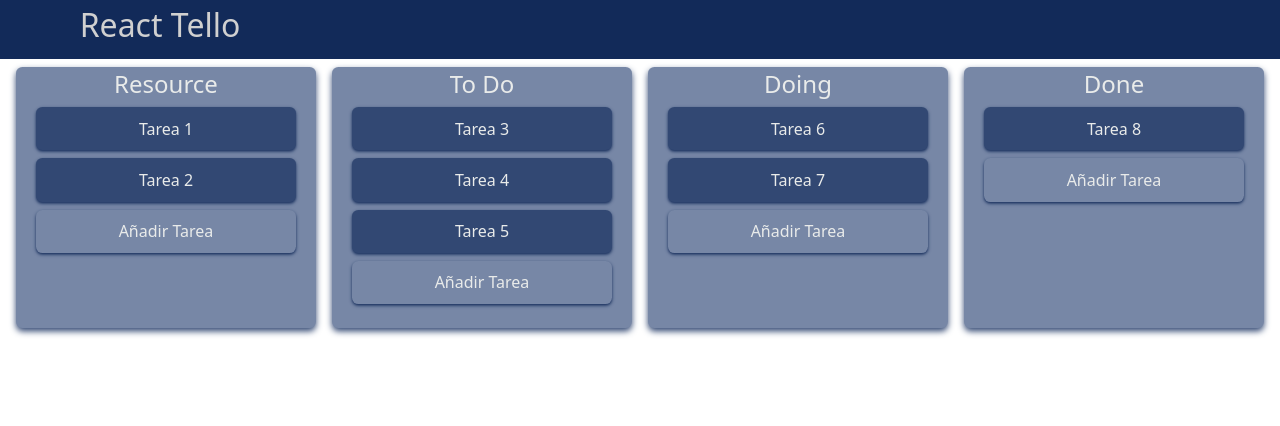
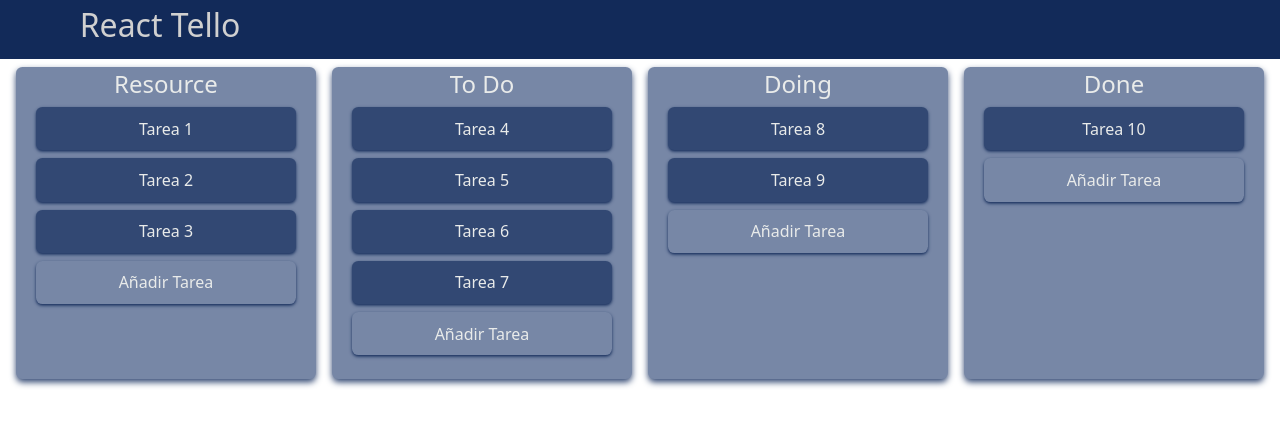
Before and after one commit to EliotHernandez/trello, a React (Create React App) app: page / in a window 1280 px wide. Shown: the top 426 px of the page. Built offline with nearby package versions, Linux system fonts and the light colour scheme.

Commit message:
Make tasks draggable and droppables

```diff
--- a/package.json
+++ b/package.json
@@ -13,6 +13,7 @@
     "react-dom": "^17.0.2",
     "react-router-dom": "^6.0.2",
     "react-scripts": "4.0.3",
+    "uuid": "^8.3.2",
     "web-vitals": "^1.1.2"
   },
   "scripts": {
--- a/src/App.js
+++ b/src/App.js
@@ -1,38 +1,12 @@
 import Header from './components/header/Header';
+import Lists from './components/lists/Lists';
 import './assets/_scss/app.scss';
 
 function App() {
     return (
         <div className="App">
             <Header />
-            <div className="container-fluid">
-                <div className="row lists">
-                    <div className="col resourceList">
-                        <h4>Resource</h4>
-                        <div className="tasks" draggable="true">Tarea 1</div>
-                        <div className="tasks" draggable="true">Tarea 2</div>
-                        <div className="addTasks">Añadir Tarea</div>
-                    </div>
-                    <div className="col toDoList">
-                        <h4>To Do</h4>
-                        <div className="tasks" draggable="true">Tarea 3</div>
-                        <div className="tasks" draggable="true">Tarea 4</div>
-                        <div className="tasks" draggable="true">Tarea 5</div>
-                        <div className="addTasks">Añadir Tarea</div>
-                    </div>
-                    <div className="col doingList">
-                        <h4>Doing</h4>
-                        <div className="tasks" draggable="true">Tarea 6</div>
-                        <div className="tasks" draggable="true">Tarea 7</div>
-                        <div className="addTasks">Añadir Tarea</div>
-                    </div>
-                    <div className="col doneList">
-                        <h4>Done</h4>
-                        <div className="tasks" draggable="true">Tarea 8</div>
-                        <div className="addTasks">Añadir Tarea</div>
-                    </div>
-                </div>
-            </div>
+            <Lists />
         </div>
     );
 }
--- a/src/assets/_scss/app.scss
+++ b/src/assets/_scss/app.scss
@@ -1,5 +1,3 @@
-@import '../../assets/_scss/colors.scss';
-
 .App {
     text-align: center;
 }
@@ -14,48 +12,3 @@
     font-size: calc(10px + 2vmin);
     color: white;
 }
-
-.lists {
-    padding: 0.5em;
-}
-
-.resourceList,
-.toDoList,
-.doingList,
-.doneList {
-    background-color: $solid;
-    color: $lightest;
-    padding: 0.2em;
-    margin: 0.5em;
-    border-radius: 0.4em;
-    padding-bottom: 1em;
-    box-shadow: 0em 0.2em 0.4em $dark;
-}
-
-.tasks {
-    background-color: $dark;
-    color: $lightest;
-    padding: 0.6em;
-    margin: 0.5em 0.5em;
-    border-radius: 0.4em;
-    box-shadow: 0em 0.1em 0.2em $darkest;
-}
-
-.tasks:hover {
-    background-color: $darkest;
-    transition: all 0.4s;
-    cursor: grab;
-}
-
-.addTasks {
-    padding: 0.6em;
-    margin: 0.5em 0.5em;
-    border-radius: 0.4em;
-    box-shadow: 0em 0.1em 0.2em $darkest;
-}
-
-.addTasks:hover {
-    background-color: $darkest;
-    transition: all 0.4s;
-    cursor: pointer;
-}
--- /dev/null
+++ b/src/components/lists/Lists.jsx
@@ -0,0 +1,128 @@
+import React, { useState } from "react";
+import { DragDropContext, Droppable, Draggable } from 'react-beautiful-dnd';
+import { v4 as uuidv4 } from 'uuid';
+import './Lists.scss';
+
+
+const tasksFromResource = [
+    { id: uuidv4(), text: 'Tarea 1' },
+    { id: uuidv4(), text: 'Tarea 2' },
+    { id: uuidv4(), text: 'Tarea 3' }
+];
+
+const tasksFromTodo = [
+    { id: uuidv4(), text: 'Tarea 4' },
+    { id: uuidv4(), text: 'Tarea 5' },
+    { id: uuidv4(), text: 'Tarea 6' },
+    { id: uuidv4(), text: 'Tarea 7' }
+];
+
+const tasksFromDoing = [
+    { id: uuidv4(), text: 'Tarea 8' },
+    { id: uuidv4(), text: 'Tarea 9' }
+];
+
+const tasksFromDone = [
+    { id: uuidv4(), text: 'Tarea 10' }
+];
+
+const initialLists = {
+    [uuidv4()]: {
+        title: "Resource",
+        tasks: tasksFromResource
+    },
+    [uuidv4()]: {
+        title: "To Do",
+        tasks: tasksFromTodo
+    },
+    [uuidv4()]: {
+        title: "Doing",
+        tasks: tasksFromDoing
+    },
+    [uuidv4()]: {
+        title: "Done",
+        tasks: tasksFromDone
+    }
+};
+
+
+const _draggAndDrop = (result, lists, setLists) => {
+    const { source, destination } = result;
+    if (!destination) {
+        return;
+    }
+    if (source.index === destination.index
+        && source.droppableId === destination.droppableId) {
+        return;
+    }
+
+    if (source.droppableId !== destination.droppableId) {
+        const sourceList = lists[source.droppableId];
+        const destList = lists[destination.droppableId];
+        const sourceTasks = [...sourceList.tasks];
+        const destTasks = [...destList.tasks];
+
+        const [removed] = sourceTasks.splice(source.index, 1);
+        destTasks.splice(destination.index, 0, removed);
+        setLists({
+            ...lists,
+            [source.droppableId]: {
+                ...sourceList,
+                tasks: sourceTasks
+            },
+            [destination.droppableId]: {
+                ...destList,
+                tasks: destTasks
+            }
+        });
+    } else {
+        const list = lists[source.droppableId];
+        const copiedTasks = [...list.tasks];
+        const [removed] = copiedTasks.splice(source.index, 1);
+        copiedTasks.splice(destination.index, 0, removed);
+        setLists({
+            ...lists,
+            [source.droppableId]: {
+                ...list,
+                tasks: copiedTasks
+            }
+        });
+    }
+};
+
+const Lists = props => {
+    const [lists, setLists] = useState(initialLists);
+
+    return (
+        <DragDropContext onDragEnd={(result) => _draggAndDrop(result, lists, setLists)}>
+            <div className="container-fluid" >
+                <div className="row lists">
+                    {Object.entries(lists).map(([id, list]) => {
+                        return (
+                            <Droppable droppableId={id} key={id}>
+                                {(droppableProvided) => (
+                                    <div {...droppableProvided.droppableProps} ref={droppableProvided.innerRef} className="col list">
+                                        <h4>{list.title}</h4>
+                                        {list.tasks?.map((task, index) => {
+                                            return (
+                                                <Draggable draggableId={task.id} index={index} key={task.id}>
+                                                    {(draggableProvided) => (
+                                                        <div {...draggableProvided.draggableProps} ref={draggableProvided.innerRef} {...draggableProvided.dragHandleProps} className="tasks" >{task.text}</div>
+                                                    )}
+                                                </Draggable>
+                                            );
+                                        })}
+                                        {droppableProvided.placeholder}
+                                        <div className="addTasks">Añadir Tarea</div>
+                                    </div>
+                                )}
+                            </Droppable>
+                        );
+                    })}
+                </div>
+            </div>
+        </DragDropContext>
+    )
+}
+
+export default Lists;
--- /dev/null
+++ b/src/components/lists/Lists.scss
@@ -0,0 +1,43 @@
+@import '../../assets/_scss/colors.scss';
+
+.lists {
+    padding: 0.5em;
+}
+
+.list {
+    background-color: $solid;
+    color: $lightest;
+    padding: 0.2em;
+    margin: 0.5em;
+    border-radius: 0.4em;
+    padding-bottom: 1em;
+    box-shadow: 0em 0.2em 0.4em $dark;
+}
+
+.tasks {
+    background-color: $dark;
+    color: $lightest;
+    padding: 0.6em;
+    margin: 0.5em 0.5em;
+    border-radius: 0.4em;
+    box-shadow: 0em 0.1em 0.2em $darkest;
+}
+
+.tasks:hover {
+    background-color: $darkest;
+    transition: all 0.4s;
+    cursor: grab;
+}
+
+.addTasks {
+    padding: 0.6em;
+    margin: 0.5em 0.5em;
+    border-radius: 0.4em;
+    box-shadow: 0em 0.1em 0.2em $darkest;
+}
+
+.addTasks:hover {
+    background-color: $darkest;
+    transition: all 0.4s;
+    cursor: pointer;
+}
```
Also changed, not shown: 1 other file (tests, documents, lock files or other folders).
